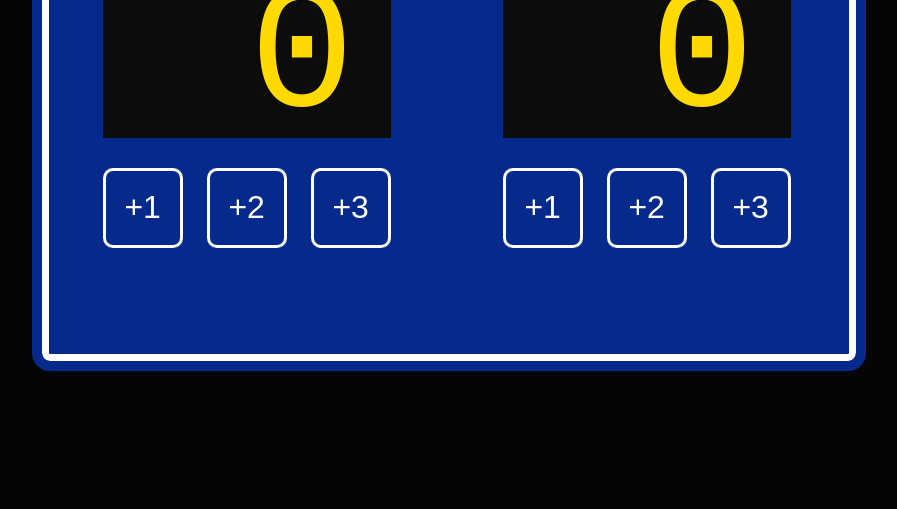
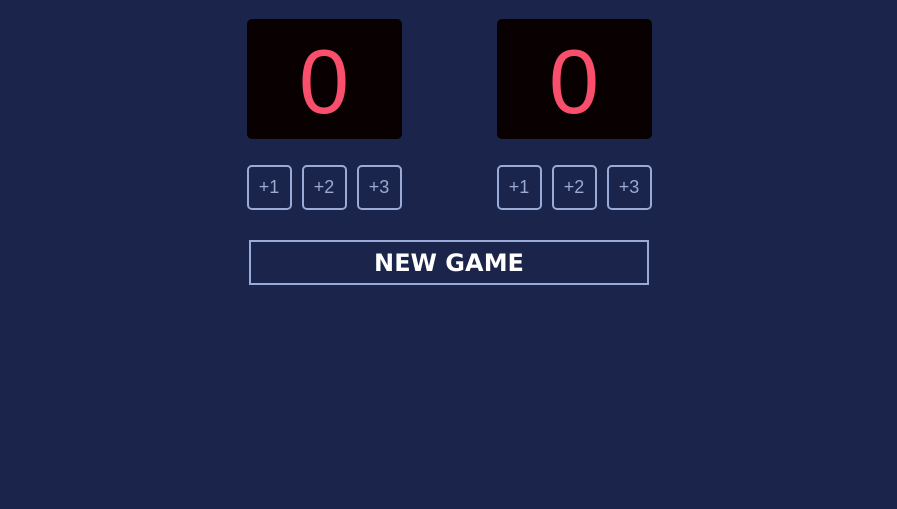
Before and after one commit to abdulsomod1/basketball-scoreboard, a website: page index.html in a window 1280 px wide. Shown: the part 291-800 px from the top of the page, without its empty margins (191-1088 px from the left). Drawn offline with Linux system fonts and the light colour scheme; a web font is replaced by a local one.

Commit message:
Chore: renew files

```diff
--- a/index.html
+++ b/index.html
@@ -1,37 +1,41 @@
 <!DOCTYPE html>
 <html lang="en">
   <head>
-  <meta charset="UTF-8">
-  <meta name="viewport" content="width=device-width, initial-scale=1.0">
-  <title>Basketball scoreboard</title>
-  <link rel="stylesheet" href="style.css">
+    <meta charset="UTF-8" />
+    <meta http-equiv="X-UA-Compatible" content="IE=edge" />
+    <meta name="viewport" content="width=device-width, initial-scale=1.0" />
+    <link rel="stylesheet" href="style.css" />
+    <title>Basketball Scoreboard</title>
   </head>
   <body>
+    <div class="primary-container">
       <div class="container">
         <div class="scoreboard">
-       <div class="team-container">
-          <h2 class="text">HOME</h2>
-          <div class="one">
-             <p class="pts" id="home-add-point">0</p>
+          <h3 class="home">HOME</h3>
+          <div class="score-house">
+            <h1 class="home-and-guest-num" id="home-count-el">0</h1>
           </div>
-          <div class="two">
-             <button type="button" id="home-count-one">+1</button>
-             <button type="button" id="home-count-two">+2</button>
-             <button type="button" id="home-count-three">+3</button>
+          <div class="scorebtns">
+            <button class="btn" id="home-count-one">+1</button>
+            <button class="btn" id="home-count-two">+2</button>
+            <button class="btn" id="home-count-three">+3</button>
           </div>
         </div>
-       <div class="team-container">
-          <h2 class="text">GUEST</h2>
-          <div class="one">
-             <p class="pts" id="guest-pts">0</p>
+
+        <div class="scoreboard">
+          <h3 class="guest">GUEST</h3>
+          <div class="score-house">
+            <h1 class="home-and-guest-num" id="guest-count-el">0</h1>
           </div>
-          <div class="two">
-             <button type="button" id="guest-count-one">+1</button>
-             <button type="button" id="guest-count-two">+2</button>
-             <button type="button" id="guest-count-three">+3</button>
+          <div class="scorebtns">
+            <button class="btn" id="guest-count-one">+1</button>
+            <button class="btn" id="guest-count-two">+2</button>
+            <button class="btn" id="guest-count-three">+3</button>
           </div>
         </div>
       </div>
+
+      <button class="resetgame" id="reset">NEW GAME</button>
     </div>
     <script src="scripts.js"></script>
   </body>
--- a/scripts.js
+++ b/scripts.js
@@ -1,34 +1,41 @@
-const homeAddPoint = document.getElementById('#home-add-point');
-const guestPts = document.getElementById('#guest-pts');
+const homeCountEl = document.querySelector('#home-count-el');
+const guestCountEl = document.querySelector('#guest-count-el');
 
-const homeCountOne = document.getElementById('#home-count-one');
-const homeCountTwo = document.getElementById('#home-count-two');
-const homeCountThree = document.getElementById('#homeCountThree');
+const homeCountOne = document.querySelector('#home-count-one');
+const homeCountTwo = document.querySelector('#home-count-two');
+const homeCountThree = document.querySelector('#home-count-three');
 
-const guestCountOne = document.getElementById('#guest-count-one');
-const guestCountTwo = document.getElementById('#guest-count-two');
-const guestCountThree = document.getElementById('#guest-count-three');
+const guestCountOne = document.querySelector('#guest-count-one');
+const guestCountTwo = document.querySelector('#guest-count-two');
+const guestCountThree = document.querySelector('#guest-count-three');
+
+const reset = document.querySelector('#reset')
 
 homeCountOne.addEventListener('click', function handler() {
-  homeAddPoint.textContent = Number(homeAddPoint.textContent) + 1;
+  homeCountEl.textContent = Number(homeCountEl.textContent) + 1;
 });
 
 homeCountTwo.addEventListener('click', function handler() {
-  homeAddPoint.textContent = Number(homeAddPoint.textContent) + 2;
+  homeCountEl.textContent = Number(homeCountEl.textContent) + 2;
 });
 
 homeCountThree.addEventListener('click', function handler() {
-  homeAddPoint.textContent = Number(homeAddPoint.textContent) + 3;
+  homeCountEl.textContent = Number(homeCountEl.textContent) + 3;
 });
 
 guestCountOne.addEventListener('click', function handler() {
-  guestPts.textContent = Number(guestPts.textContent) + 1;
+  guestCountEl.textContent = Number(guestCountEl.textContent) + 1;
 });
 
 guestCountTwo.addEventListener('click', function handler() {
-  guestPts.textContent = Number(guestPts.textContent) + 2;
+  guestCountEl.textContent = Number(guestCountEl.textContent) + 2;
 });
 
 guestCountThree.addEventListener('click', function handler() {
-  guestPts.textContent = Number(guestPts.textContent) + 3;
+  guestCountEl.textContent = Number(guestCountEl.textContent) + 3;
 });
+
+reset.addEventListener('click', function handler() {
+  homeCountEl.textContent= 0;
+  guestCountEl.textContent= 0;
+})
--- a/style.css
+++ b/style.css
@@ -1,123 +1,108 @@
-:root {
-  --background-color: rgb(5 5 5);
-  --background-color1: rgb(6 42 139);
-  --text-color1: rgb(255 217 0);
-  --text-color2: rgb(255 255 255);
-}
+@import url('https://fonts.cdnfonts.com/css/cursed-timer-ulil');
 
 body {
   margin: 0;
-  box-sizing: border-box;
-  background-color: var(--background-color);
-  font-family: Verdana, Geneva, Tahoma, sans-serif;
+  background: #1b244a;
+}
+
+.primary-container {
+  display: flex;
+  flex-direction: column;
+  justify-content: center;
+  width: 500px;
+  margin: 0 auto;
+  height: 100vh;
+  max-width: 100%;
 }
 
 .container {
-  position: absolute;
-  top: 44%;
-  left: 50%;
-  transform: translate(-50%, -50%);
   display: flex;
-  flex-direction: column;
-  justify-content: center;
-  align-items: center;
-  width: 800px;
-  height: 600px;
-}
-
-.text {
-  text-transform: uppercase;
-  color: var(--text-color2);
-}
-
-h1 {
-  margin-bottom: 1em;
+  justify-content: space-around;
+  flex-wrap: wrap;
 }
 
 .scoreboard {
-  display: flex;
-  flex-direction: row;
-  justify-content: space-around;
-  align-items: center;
-  width: 100%;
-  height: 100%;
-  border-radius: 8px;
-  background-color: var(--background-color1);
-  border: 7px solid white;
-  outline: 10px solid var(--background-color1);
+  color: #fff;
+  font-family: verdana, sans-serif;
+  text-align: center;
 }
 
-.team-container {
-  display: flex;
-  flex-direction: column;
-  align-items: center;
+.guest {
+  font-size: 40px;
+  font-weight: 700;
+  line-height: 36px;
 }
 
-h2 {
-  font-size: 5em;
-  margin-top: 0;
-  margin-bottom: 10px;
+.home {
+  font-size: 40px;
+  font-weight: 700;
+  line-height: 36px;
 }
 
-.one {
-  position: relative;
-  width: 18em;
-  height: 10em;
-  margin-bottom: 30px;
-  background-color: #0c0c0c;
+.score-house {
+  font-family: 'Cursed Timer ULiL', sans-serif;
+  border-radius: 5px;
+  width: 155px;
+  height: 120px;
+  background: #080001;
+  text-align: center;
 }
 
-.pts {
-  font-family: 'Digital Display', monospace;
-  font-size: 11em;
-  text-align: end;
-  position: relative;
-  z-index: 2;
-  top: 50%;
-  left: 44%;
-  transform: translate(-50%, -50%);
+.home-and-guest-num {
+  font-size: 90px;
+  font-weight: 400;
+  color: #f94f6d;
   margin: 0;
-  margin-right: 37.2px;
-  color: var(--text-color1);
+  line-height: 127px;
 }
 
-.two {
+.scorebtns {
   display: flex;
-  flex-direction: row;
   justify-content: space-between;
-  flex: 1;
-  width: 18em;
+  flex-wrap: wrap;
+  width: 155px;
+  height: 45px;
+  margin-top: 26px;
 }
 
-button {
-  cursor: pointer;
-  width: 80px;
-  height: 80px;
-  font-size: 2em;
-  border: 3px solid white;
-  border-radius: 10px;
-  color: var(--text-color2);
-  background-color: transparent;
+.btn {
+  border-radius: 5px;
+  width: 45px;
+  border: 2px solid #9aabd8;
+  background: none;
+  color: #9aabd8;
+  font-family: 'Cursed Timer ULiL', sans-serif;
+  font-size: 18px;
+  font-weight: 400;
+  text-align: center;
 }
 
-button:hover {
-  background-color: rgb(0 7 100);
+.btn:hover {
+  border: 3px solid #b9c9f5;
 }
 
-footer {
-  position: absolute;
-  bottom: 0;
-  width: 100%;
-  padding: 10px 0;
-  background-color: #090909;
+.resetgame {
+  width: 400px;
+  margin: 30px auto;
+  padding: 5px 10px;
+  height: 45px;
+  background: none;
+  border: 2px solid #9aabd8;
+  color: #fff;
+  font-family: Verdana, sans-serif;
+  font-size: 24px;
+  font-weight: 700;
 }
 
-.footer {
-  font-size: small;
-  margin: 5px 0 5px 20px;
-  color: var(--text-color2);
+.resetgame:hover {
+  border: 3px solid #b9c9f5;
 }
 
-a {
-  color: var(--text-color2);
+@media (width = 500px) {
+  .container {
+    flex-direction: column;
+    align-items: center;
+    text-align: center;
+    margin: 0 auto;
+  }
 }
```
Also changed, not shown: README.md, app_screenshot.png (deleted). Lines whose indentation alone changed are shown as unchanged.
